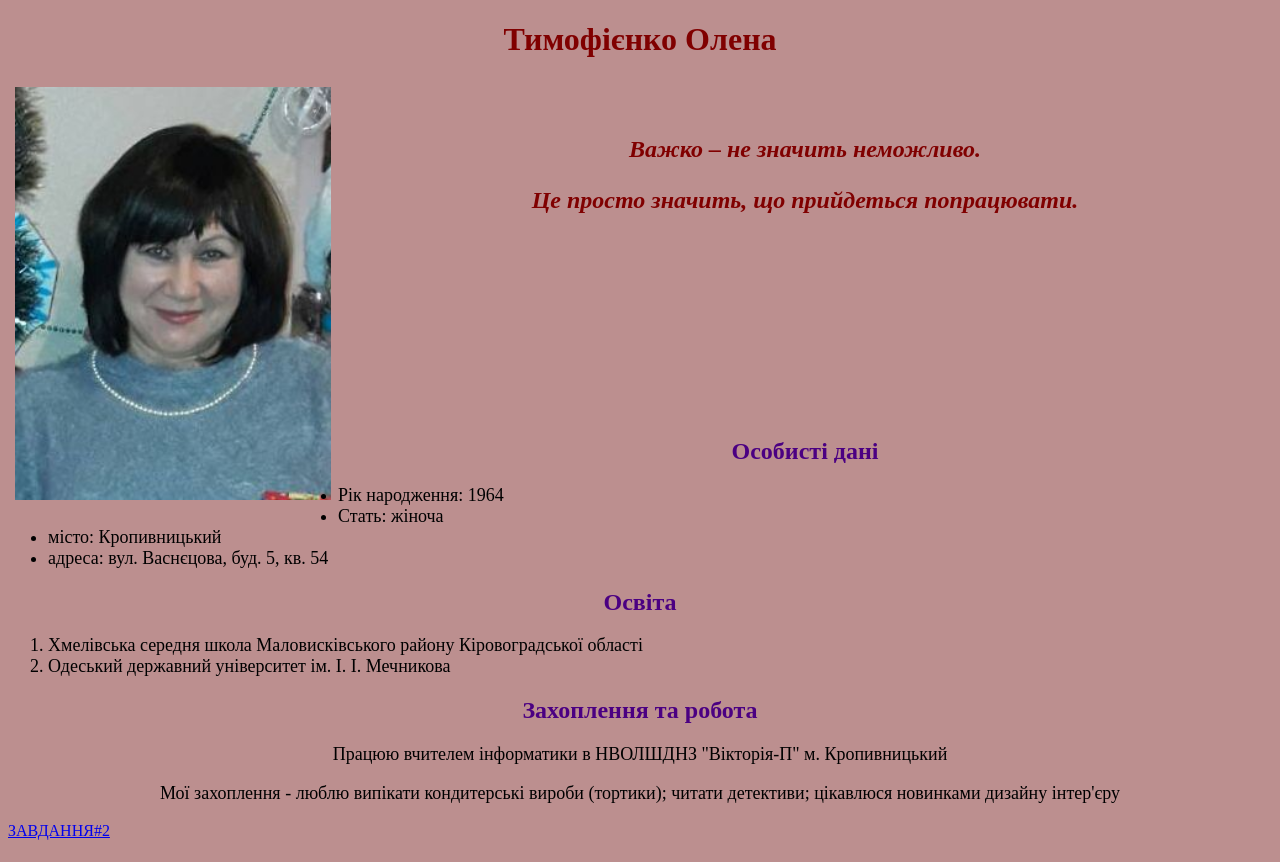
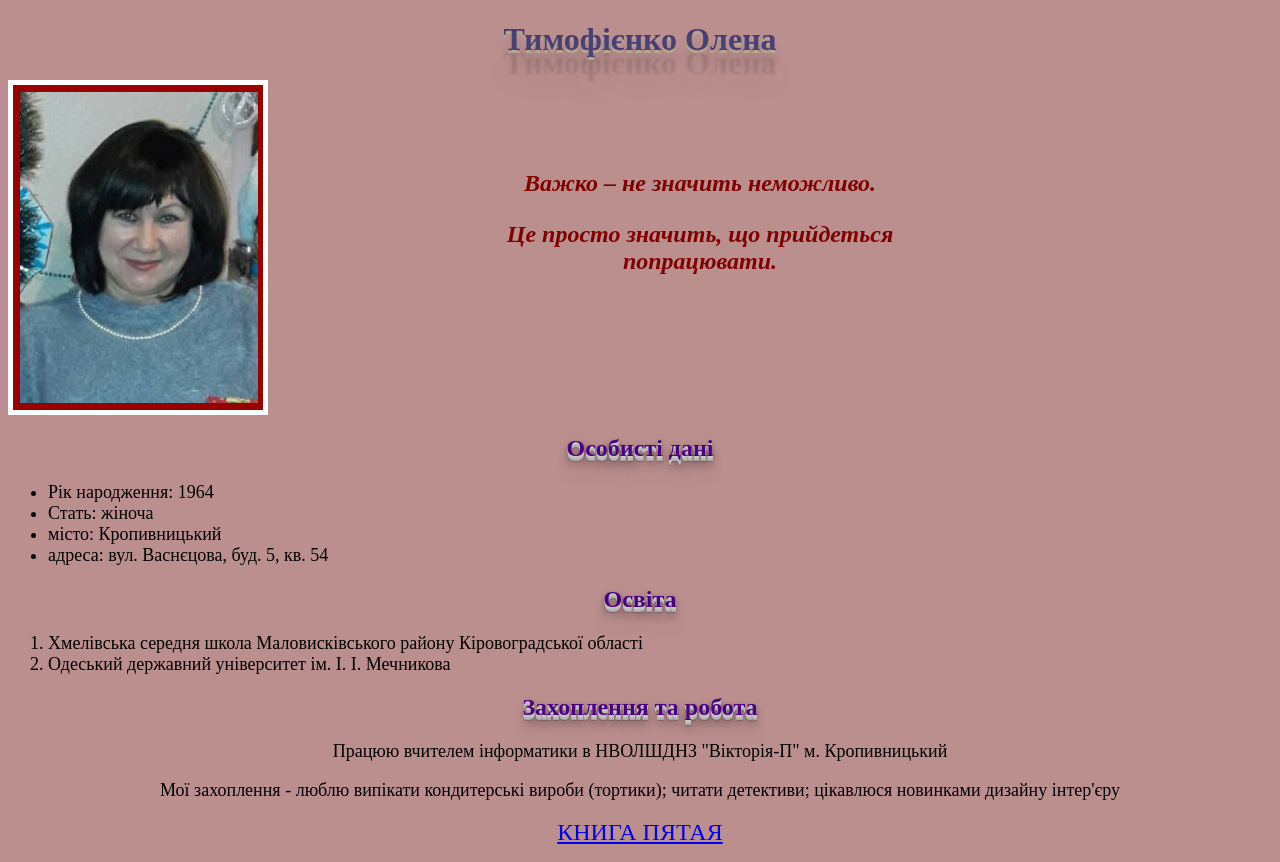
Before and after one commit to HelenTimof/HelenTimof.github.io, a plain HTML site: page index.html in a window 1280 px wide. Drawn offline with Linux system fonts and the light colour scheme.

Commit message:
Add files via upload

```diff
--- a/index.html
+++ b/index.html
@@ -4,45 +4,89 @@
 	<meta charset="UTF-8">
 	<title>Моя сторінка</title>
 <style>
-	.leftimg{float: left; margin: 7px;  width:25%}
+	.leftimg{float: left; margin: 7px; position: relative; width:95% }
+	.h {text-shadow: 0 1px 0 #cac8c8,
+					 0 2px 0 #C7C5C5,
+					 0 3PX 0 #BBBABA,
+					 0 4PX 0 #B7B6B6,
+					 0 5PX 0 #A9A6A6,
+					 0 6PX 1PX rgba(0,0,0,.2),
+					 0 0 5PX rgba(0,0,0,.1),
+					 0 1PX 3PX rgba(0,0,0,.1),
+					 0 3PX 5PX rgba(0,0,0,.1),
+					 0 5PX 10PX rgba(0,0,0,.2),
+					 0 10PX 10PX rgba(0,0,0,.3),
+					 0 20PX 20PX rgba(0,0,0,.1)	;}
+
+.text1{ color: rgba(0,0,100,0.6);
+text-shadow: 0px 3px 0px #b2a98f,
+             0px 14px 10px rgba(0,0,0,0.15),
+             0px 24px 2px rgba(0,0,0,0.1),
+             0px 34px 30px rgba(0,0,0,0.1);
+}
+.text {
+background-color: RosyBrown;
+width: 500px;
+height: 100px;
+position: absolute;
+left: 450px;
+top: 150px;
+}
+
+.div1 {
+    width: 300px;
+    height: 400px;
+    box-shadow: 0 0 0 3px red,
+                0 0 0 6px blue,
+                3px 0 0 6px orange;
+   }
+.block{
+            width:250px;
+            background:#fff;
+            padding:5px;
+        }
+        .block:hover{
+            background:#F90;
+        }
+        .block_1{
+            height:325px;
+            background:#900;
+        }
+    </style>
+
+
 </style>
 </head>
 <body style="background-color: RosyBrown; ">
-	<h1 style="text-align: center; color: maroon">Тимофієнко Олена</h1>
-	<img class="leftimg" src="фото_я.jpg"  alt="">
-	<br>
-	<br>
-	<h2 style="text-align: center; color:#800000 "><i> Важко – не значить неможливо.
+	<h1 class="text1" style="text-align: center">Тимофієнко Олена</h1>
+
+		<div class="block">
+        <div class="block_1"><img class="leftimg" src="фото_я.jpg"  alt=""></div>
+    <div class="text">
+		<p class=h><h2 style="text-align: center; color:#800000 "><i> Важко – не значить неможливо.
 		<p>Це просто значить, що прийдеться попрацювати.</i></h2>
-	<br>
-	<br>
-	<br>
-	<br>
-	<br>
-	<br>
-	<br>
-	<br>
-	<br>
-	<br>
-	<h2 style="text-align: center; color: indigo">Особисті дані</h2>
+			</p> </div>
+	</div>
+	<h2 class=h style="text-align: center; color: indigo">Особисті дані</h2>
 	<ul style="font-size: 18px;">
 		<li>Рік народження: 1964</li>
 		<li>Стать: жіноча</li>
 		<li>місто: Кропивницький</li>
 		<li>адреса: вул. Васнєцова, буд. 5, кв. 54</li>
 	</ul>
-	<h2 style="text-align: center; color: indigo">Освіта</h2>
+	<h2 class=h style="text-align: center; color: indigo">Освіта</h2>
 	<ol style="font-size: 18px;">
 		<li>Хмелівська середня школа Маловисківського району Кіровоградської області</li>
 		<li>Одеський державний університет ім. І. І. Мечникова</li>
 
 	</ol>
-	<h2 style="text-align: center; color: indigo">Захоплення та робота</h2>
+	<h2 class=h style="text-align: center; color: indigo">Захоплення та робота</h2>
 	<p style="text-align: center; font-size: 18px">Працюю вчителем інформатики в НВОЛШДНЗ "Вікторія-П" м. Кропивницький</p>
 	<p style="text-align: center; font-size: 18px">Мої захоплення - люблю випікати кондитерські вироби (тортики); читати детективи; цікавлюся новинками дизайну інтер'єру</p>
-	<p>
-		<a href="index1.html">ЗАВДАННЯ#2</a>
+	<p style="text-align: center;">
+
+		<a href="index1.html" style="font-size: 1.5em"> КНИГА ПЯТАЯ</a>
+
 	</p>
-
 </body>
 </html>
```
